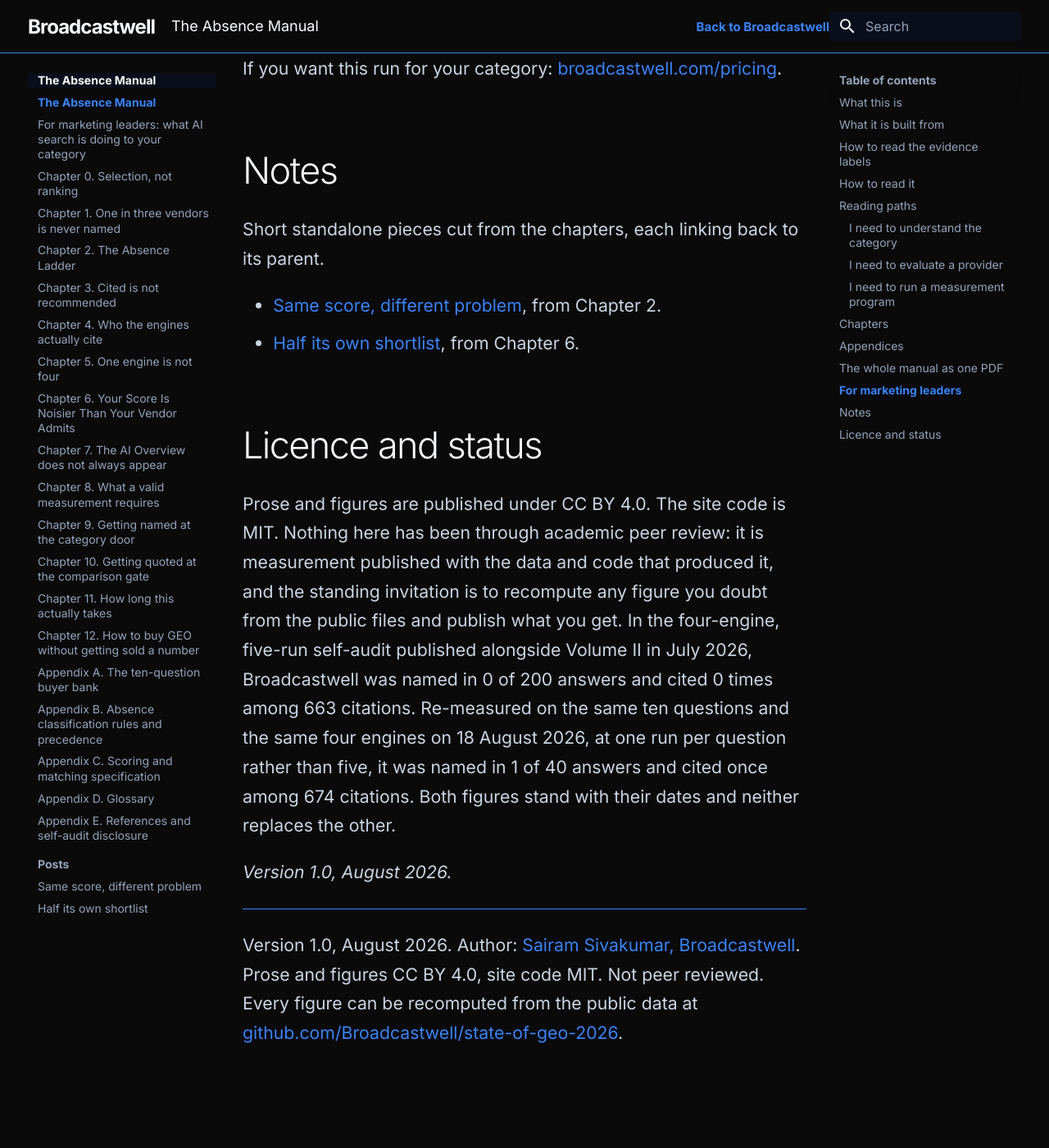
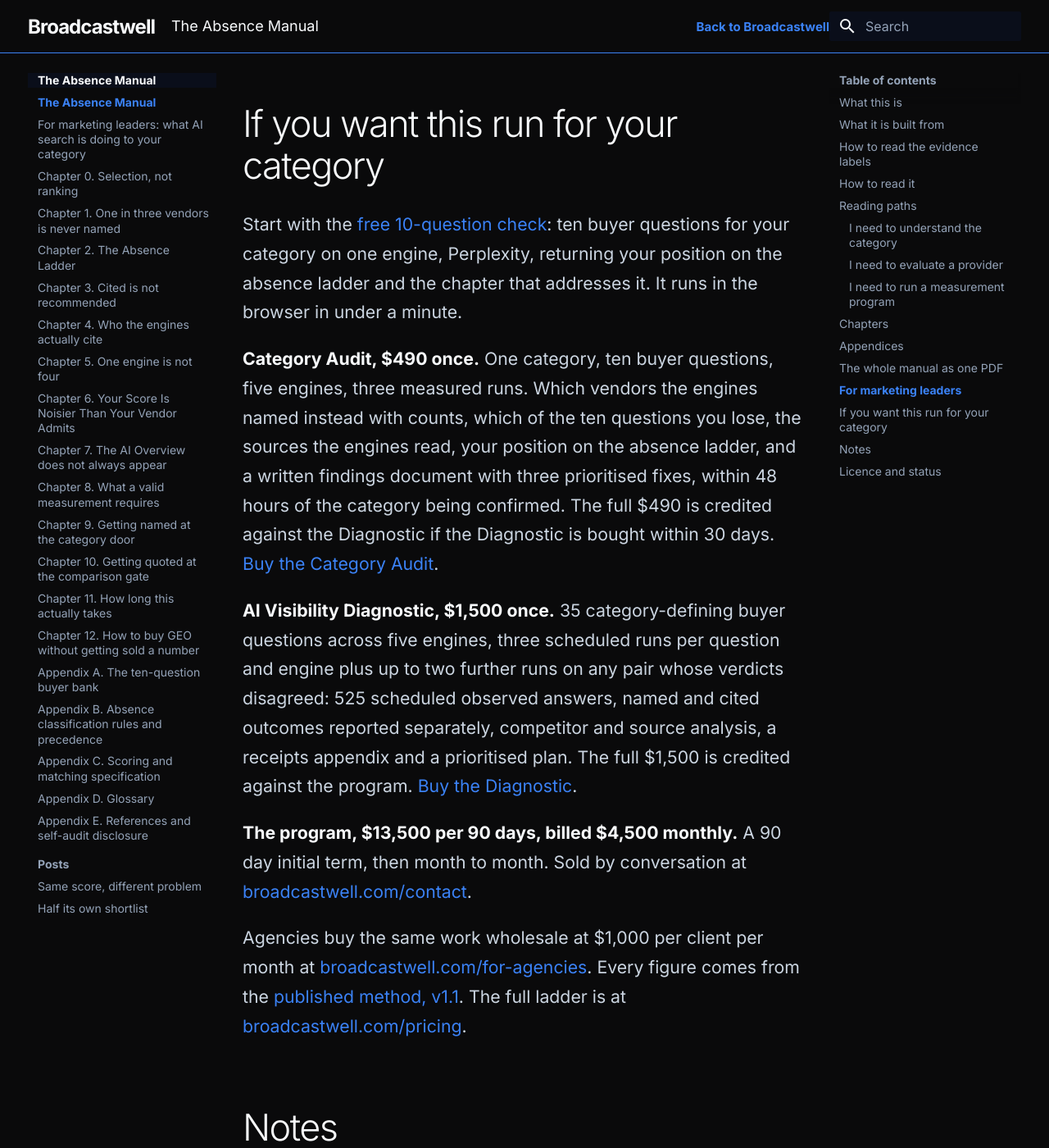
Before and after one commit to Broadcastwell/absence-manual, an MkDocs documentation site: the page built from docs/index.md, in a window 1280 px wide and 1400 px high, scrolled down 6563 px. Shown: the whole window at 82% size. Built offline with MkDocs 1.6.1 and Material for MkDocs 9.7.7, drawn with Linux system fonts in a browser that asks for light colours; comment, search, counter and statistics services are not loaded.

Commit message:
Bring the manual seam to the published price ladder

```diff
--- a/docs/index.md
+++ b/docs/index.md
@@ -110,7 +110,17 @@
 
 If you are not going to read a technical manual, start with [what AI search is doing to your category](for-buyers.md). Plain language, no jargon, one page.
 
-If you want this run for your category: [broadcastwell.com/pricing](https://broadcastwell.com/pricing).
+## If you want this run for your category
+
+Start with the [free 10-question check](https://audit.broadcastwell.com): ten buyer questions for your category on one engine, Perplexity, returning your position on the absence ladder and the chapter that addresses it. It runs in the browser in under a minute.
+
+**Category Audit, $490 once.** One category, ten buyer questions, five engines, three measured runs. Which vendors the engines named instead with counts, which of the ten questions you lose, the sources the engines read, your position on the absence ladder, and a written findings document with three prioritised fixes, within 48 hours of the category being confirmed. The full $490 is credited against the Diagnostic if the Diagnostic is bought within 30 days. [Buy the Category Audit](https://buy.stripe.com/dRm7sM3R23Mo0Dv6sDds400).
+
+**AI Visibility Diagnostic, $1,500 once.** 35 category-defining buyer questions across five engines, three scheduled runs per question and engine plus up to two further runs on any pair whose verdicts disagreed: 525 scheduled observed answers, named and cited outcomes reported separately, competitor and source analysis, a receipts appendix and a prioritised plan. The full $1,500 is credited against the program. [Buy the Diagnostic](https://buy.stripe.com/4gM7sMgDOdmYbi93grds401).
+
+**The program, $13,500 per 90 days, billed $4,500 monthly.** A 90 day initial term, then month to month. Sold by conversation at [broadcastwell.com/contact](https://broadcastwell.com/contact).
+
+Agencies buy the same work wholesale at $1,000 per client per month at [broadcastwell.com/for-agencies](https://broadcastwell.com/for-agencies). Every figure comes from the [published method, v1.1](https://broadcastwell.com/methodology). The full ladder is at [broadcastwell.com/pricing](https://broadcastwell.com/pricing).
 
 ## Notes
 
--- a/docs/llms.txt
+++ b/docs/llms.txt
@@ -54,5 +54,5 @@
 - [https://broadcastwell.com/methodology]: Methodology, version 1.1, 8 September 2026. The documented method behind every client figure: the question set, the engines queried, the repeat runs, the scoring rules, and how uncertainty is calculated and reported. Versioned and dated, with a change log.
 - [https://broadcastwell.com/faq]: FAQ. How the measurement works, what it costs, what it does not claim, and how client evidence is handled.
 - [https://broadcastwell.com/generative-engine-optimization-services]: Generative engine optimization services. What is delivered each month, what is re-scored each quarter, the published price ladder, and what GEO is not.
-- [https://broadcastwell.com/ai-visibility-audit]: AI visibility audit. What an audit measures, what the free one contains, and what it cannot tell you.
+- [https://broadcastwell.com/ai-visibility-audit]: AI visibility audit. What the $490 Category Audit measures, what the free 10-question check contains, and what neither of them can tell you.
 - [https://broadcastwell.com/ai-visibility-audit#sample-findings]: Illustrative findings structure. A clearly labelled example of the complete report; it is not a Broadcastwell or client result.
```
Also changed, not shown: other parts of docs/index.md (+1 -1 lines), docs/for-buyers.md (+3 -1 lines).
